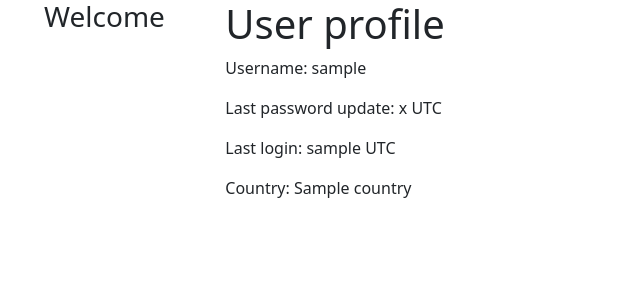
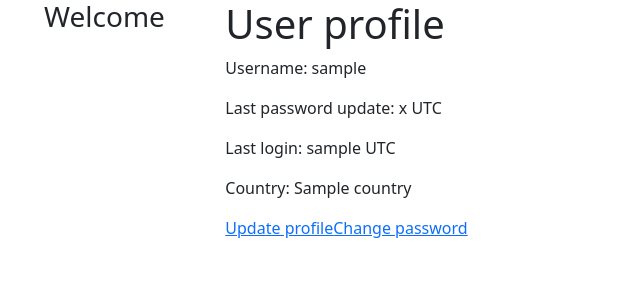
Before and after one commit to nlurkin/BonsaiBuddy, a Django app: template BonsaiBuddy_web/BonsaiUsers/templates/BonsaiUsers/profile.html in a window 1280 px wide. Shown: the top 300 px of the page, without its empty margins (0-640 px from the left). Run offline with Django 3.2, Linux system fonts and the light colour scheme; the template is opened without the code that fills it: most values are stand-ins (such as "Sample title", 1, 10 or a date in 2020).

Commit message:
Add links on profile

```diff
--- a/BonsaiBuddy_web/BonsaiUsers/templates/BonsaiUsers/profile.html
+++ b/BonsaiBuddy_web/BonsaiUsers/templates/BonsaiUsers/profile.html
@@ -6,4 +6,5 @@
     <p>Last password update: {{ profile.last_pwd_update }} UTC</p>
     <p>Last login: {{ profile.last_login }} UTC</p>
     <p>Country: {{ profile.country}}</p>
+    <p><a href='{% url "Profile:update" %}'>Update profile</a><a href='{% url "Profile:mod_pwd" %}'>Change password</a></p>
 {% endblock %}
```
